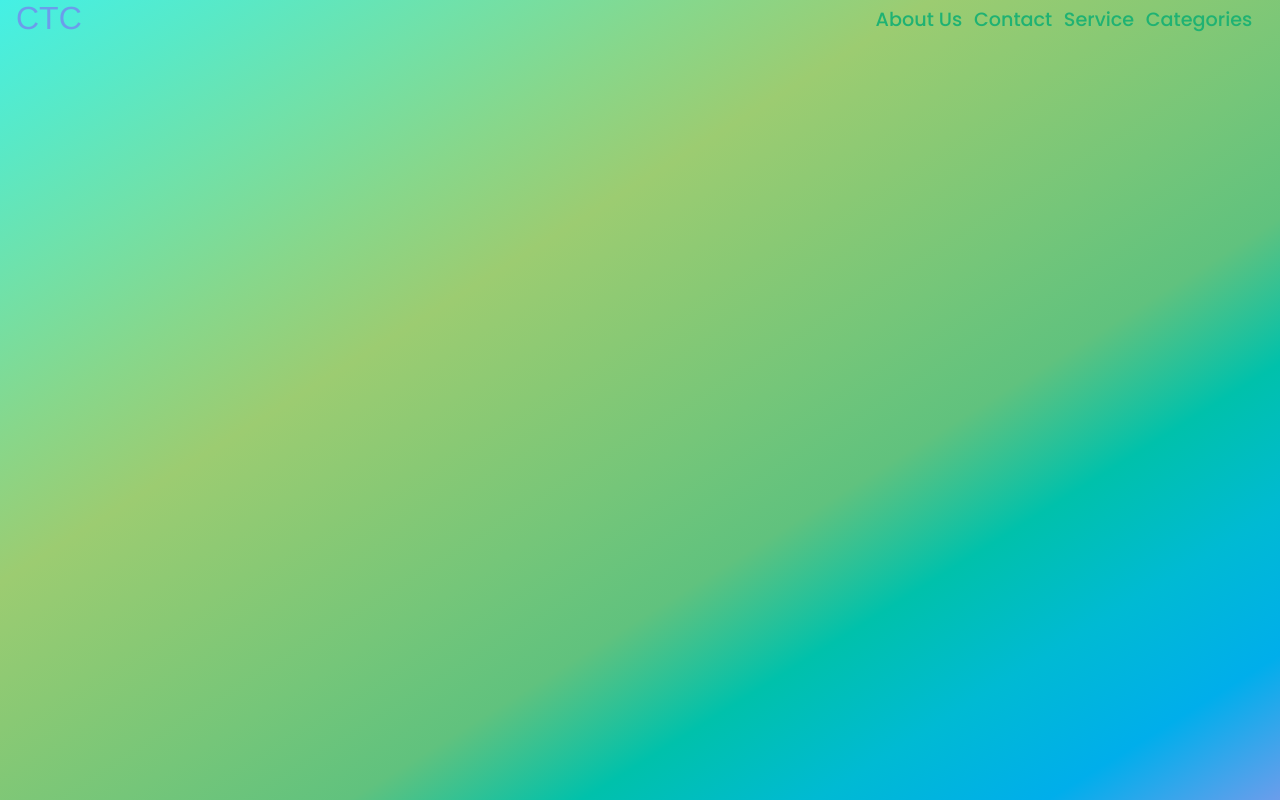
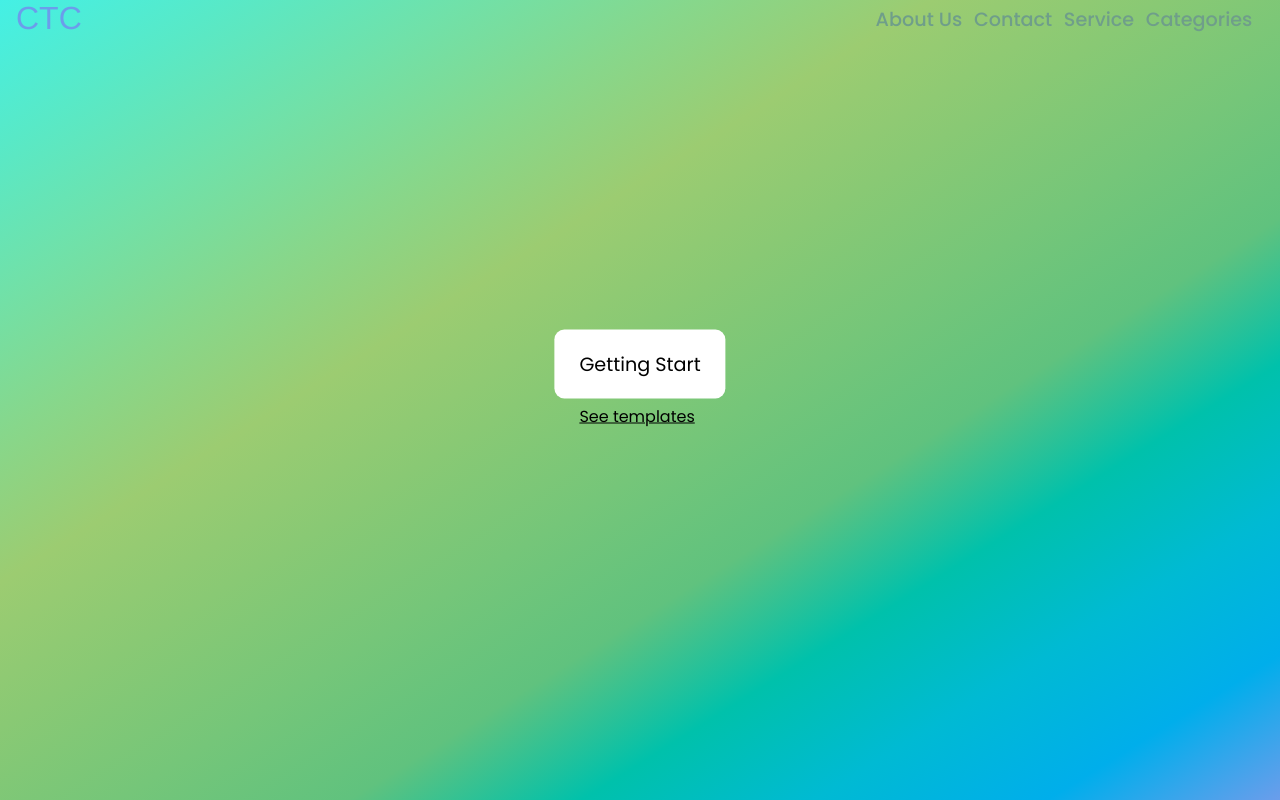
Before and after one commit to waiyan-mg-mg/scssPROJECT, a website: page index.html in a window 1280 px wide. Drawn offline with Linux system fonts and the light colour scheme.

Commit message:
add hero-content

```diff
--- a/Scss/Sections/_header.scss
+++ b/Scss/Sections/_header.scss
@@ -1,5 +1,7 @@
 header {
   padding: 0 1rem;
+  height: 100vh;
+  position: relative;
   nav {
     display: flex;
     flex-direction: row;
@@ -32,4 +34,43 @@ header {
       }
     }
   }
+  .hero-content {
+    max-width: 200px;
+    position: absolute;
+    top: 35%;
+    left: 50%;
+    transform: translate(-50%, 50%);
+    a:first-child {
+      display: block;
+      background-color: white;
+      padding: 20px 25px;
+      border-radius: 10px;
+      margin-bottom: 5px;
+      text-align: center;
+      font-size: 120%;
+      transition: all .3s;
+      &:hover{
+        background-color: $orange;
+        color: white;
+        transform: translateY(-5px);
       }
+    }
+    a.demo-link {
+      text-decoration: underline;
+      display: inline-block;
+      transition: all 0.3s;
+      transform: translateX(25px);
+      .arrow {
+        text-decoration: none;
+        opacity: 0;
+      }
+      // add transiton
+      &:hover {
+        transform: translateX(5px);
+        .arrow {
+          opacity: 1;
+        }
+      }
+    }
+  }
+}
--- a/Scss/_variables.scss
+++ b/Scss/_variables.scss
@@ -1,4 +1,4 @@
 // virables
 $primary: #6b9deb;
 $orange: #f07a64;
-$lightGreen: #1fb273;
+$lightGreen: #6f9e8a;
--- a/Scss/index.scss
+++ b/Scss/index.scss
@@ -1,6 +1,6 @@
 // -------------------variable
-@import './variables';
+@use './variables';
 // -------------------initial setup
-@import 'base';
+@use 'base';
 // -------------------header section
-@import './Sections/header';
+@use  './Sections/header';
--- a/index.html
+++ b/index.html
@@ -17,6 +17,12 @@
           <li><a href="#">Categories</a></li>
         </ul>
       </nav>
+      <div class="hero-content">
+        <a href="#">Getting Start</a>
+        <a href="#" class="demo-link"
+          >See templates<span class="arrow"><code>>>></code></span></a
+        >
+      </div>
     </header>
   </body>
 </html>
```
Also changed, not shown: css/index.css. Lines whose indentation alone changed are shown as unchanged.
